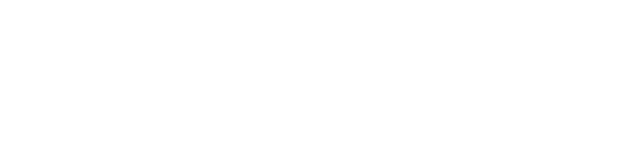
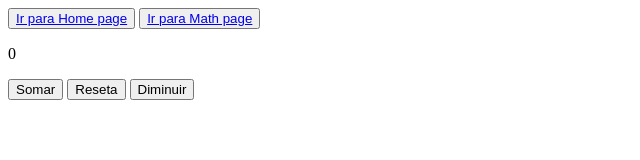
Before and after one commit to Nickcau1203/intro-js-01, a plain HTML site: page pages/contador.html in a window 1280 px wide. Shown: the whole page, without its empty margins (0-640 px from the left). Drawn offline with Linux system fonts and the light colour scheme.

Commit message:
feat: criação de mais pastas contador

```diff
--- a/pages/contador.html
+++ b/pages/contador.html
@@ -6,6 +6,22 @@
     <title>Contador JS</title>
 </head>
 <body>
+    <button>
+      <a href="../index.html">Ir para Home page</a>
+    </button>
 
+    <button>
+        <a href="../pages/math.html">Ir para Math page</a>
+    </button>
+
+    <div class="counter-container">
+        <p id="numInicial">0</p>
+    </div>
+
+        <button onclick="soma()">Somar</button>
+        <button onclick="rest()">Reseta</button>
+        <button onclick="dimi()">Diminuir</button>
+
+    </div>
 </body>
 </html>
```
Also changed, not shown: pages/contador.scripts.js (added, +10 -0 lines), pages/contador.style.css (added).
